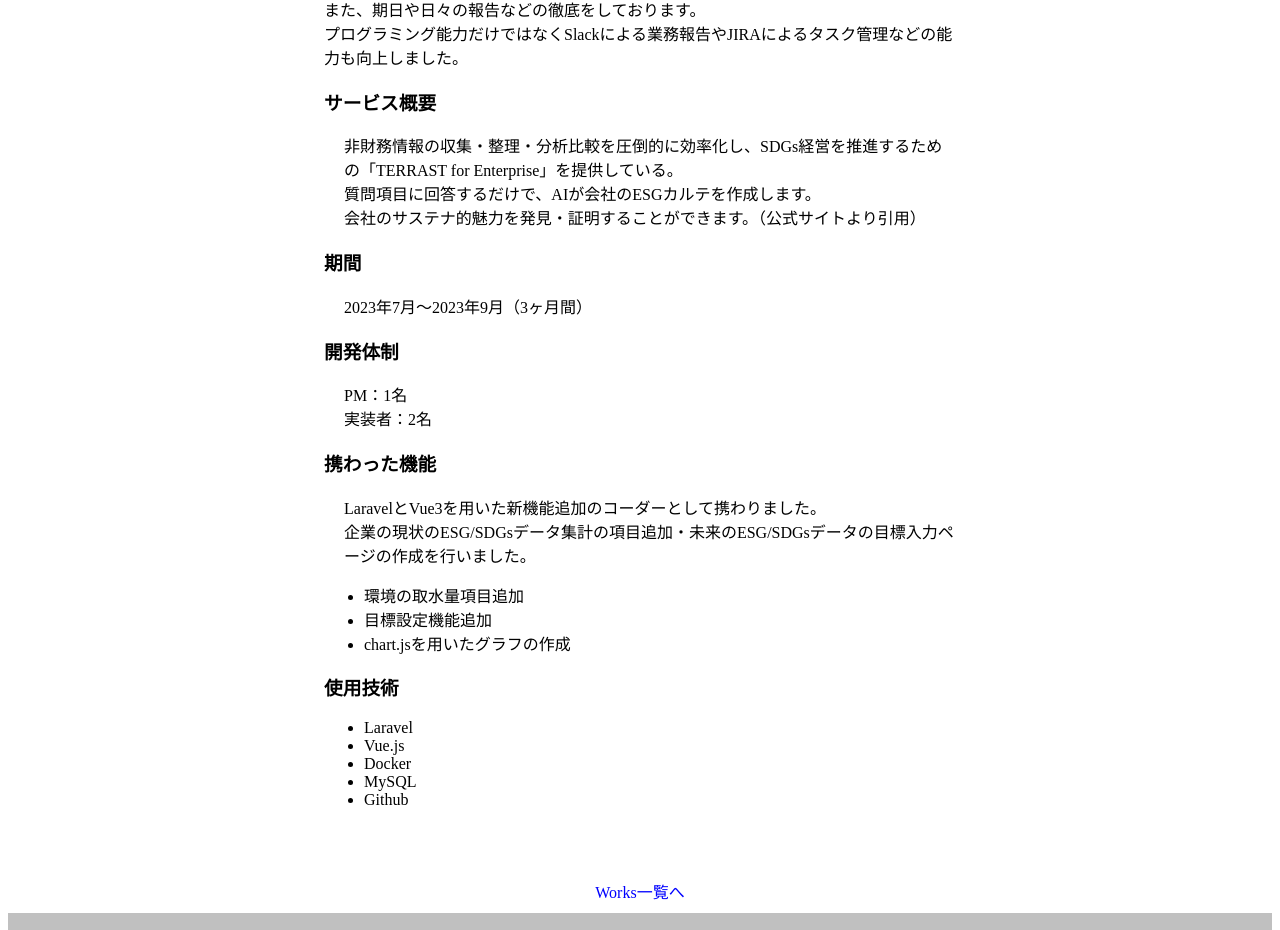
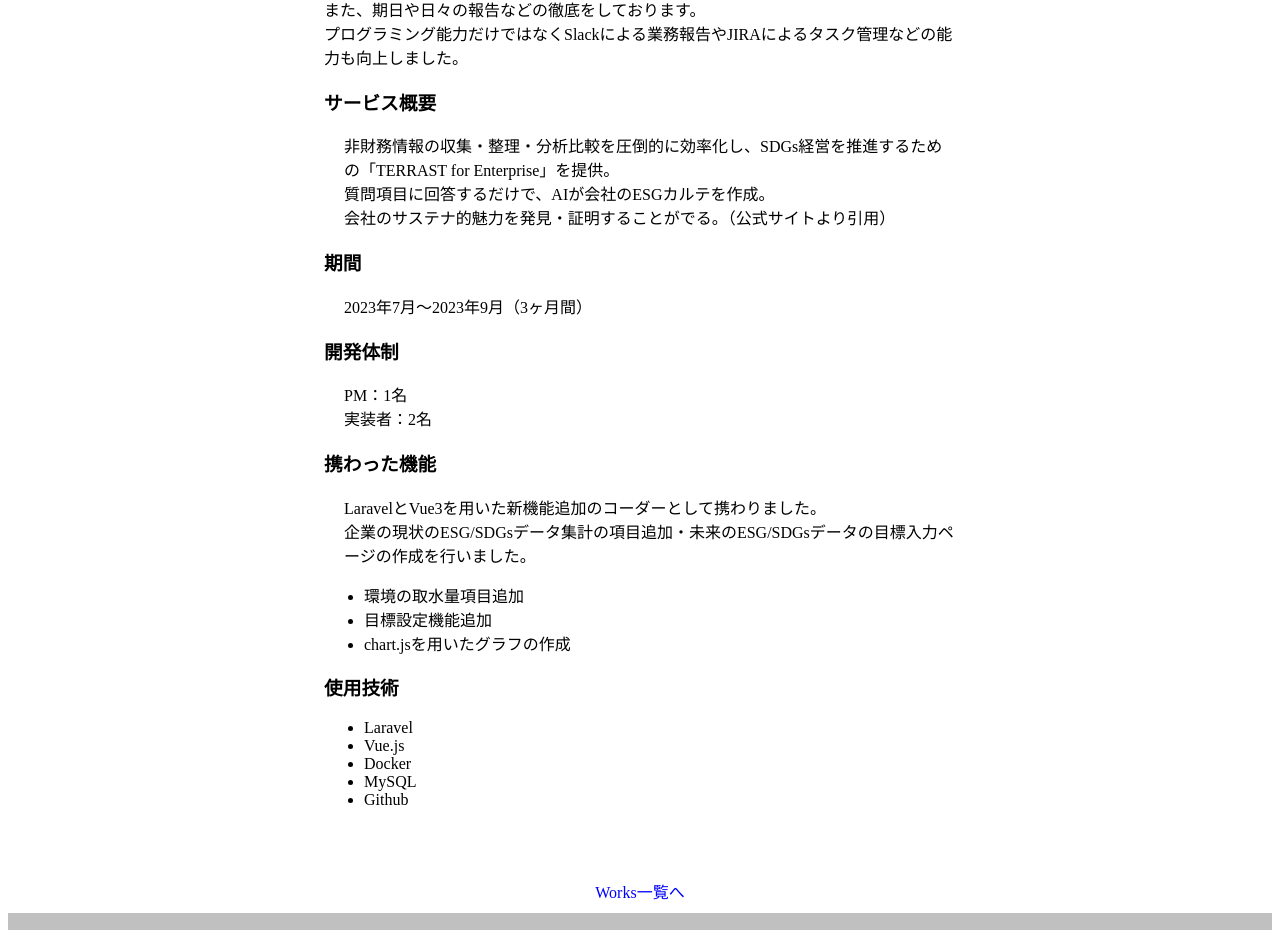
Before and after one commit to domaeyoshihiro/portfolio, a Vue app: page /terrast in a window 1280 px wide. Shown: the part 812-1742 px from the top of the page. Built offline with nearby package versions, Linux system fonts and the light colour scheme; a web font is replaced by a local one.

Commit message:
一部文言修正、Headerリンク修正

```diff
--- a/src/components/Header.vue
+++ b/src/components/Header.vue
@@ -7,9 +7,9 @@
       <ul class="header-nav-list">
         <li class="header-nav-item"><a href="/" class="header-nav-item-text">TOP</a></li>
         <li class="header-nav-item"><a href="/#works" class="header-nav-item-text">WORKS</a></li>
-        <li class="header-nav-item"><a href="#skill" class="header-nav-item-text">SKILL</a></li>
-        <li class="header-nav-item"><a href="#profile" class="header-nav-item-text">PROFILE</a></li>
-        <li class="header-nav-item"><a href="#contact" class="header-nav-item-text">CONTACT</a></li>
+        <li class="header-nav-item"><a href="/#skill" class="header-nav-item-text">SKILL</a></li>
+        <li class="header-nav-item"><a href="/#profile" class="header-nav-item-text">PROFILE</a></li>
+        <li class="header-nav-item"><a href="/#contact" class="header-nav-item-text">CONTACT</a></li>
       </ul>
     </nav>
   </header>
--- a/src/components/WorkDetail/Terrast.vue
+++ b/src/components/WorkDetail/Terrast.vue
@@ -24,9 +24,9 @@
       <div>
         <h3>サービス概要</h3>
         <p class="center-container-text2">
-          非財務情報の収集・整理・分析比較を圧倒的に効率化し、SDGs経営を推進するための「TERRAST for Enterprise」を提供している。<br>
-          質問項目に回答するだけで、AIが会社のESGカルテを作成します。<br>
-          会社のサステナ的魅力を発見・証明することができます。（公式サイトより引用）
+          非財務情報の収集・整理・分析比較を圧倒的に効率化し、SDGs経営を推進するための「TERRAST for Enterprise」を提供。<br>
+          質問項目に回答するだけで、AIが会社のESGカルテを作成。<br>
+          会社のサステナ的魅力を発見・証明することがでる。（公式サイトより引用）
         </p>
       </div>
       <div>
```
